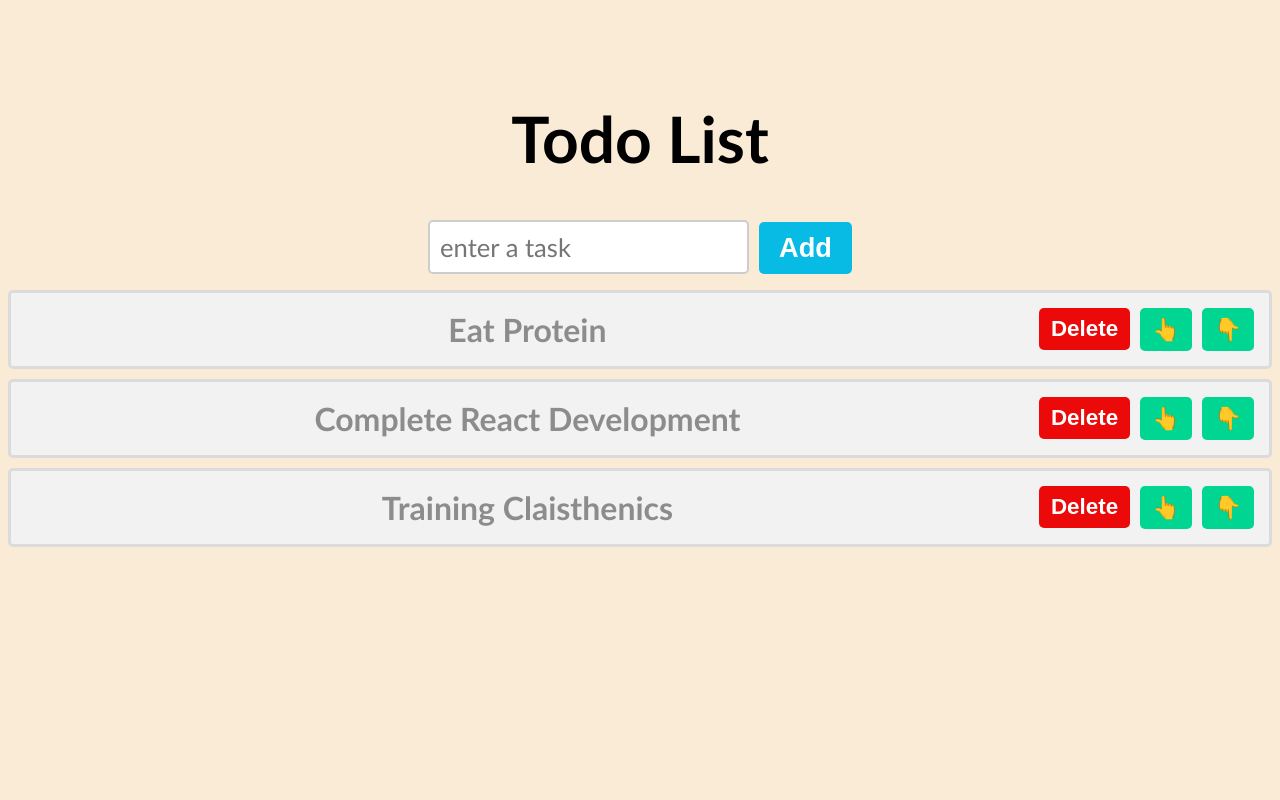
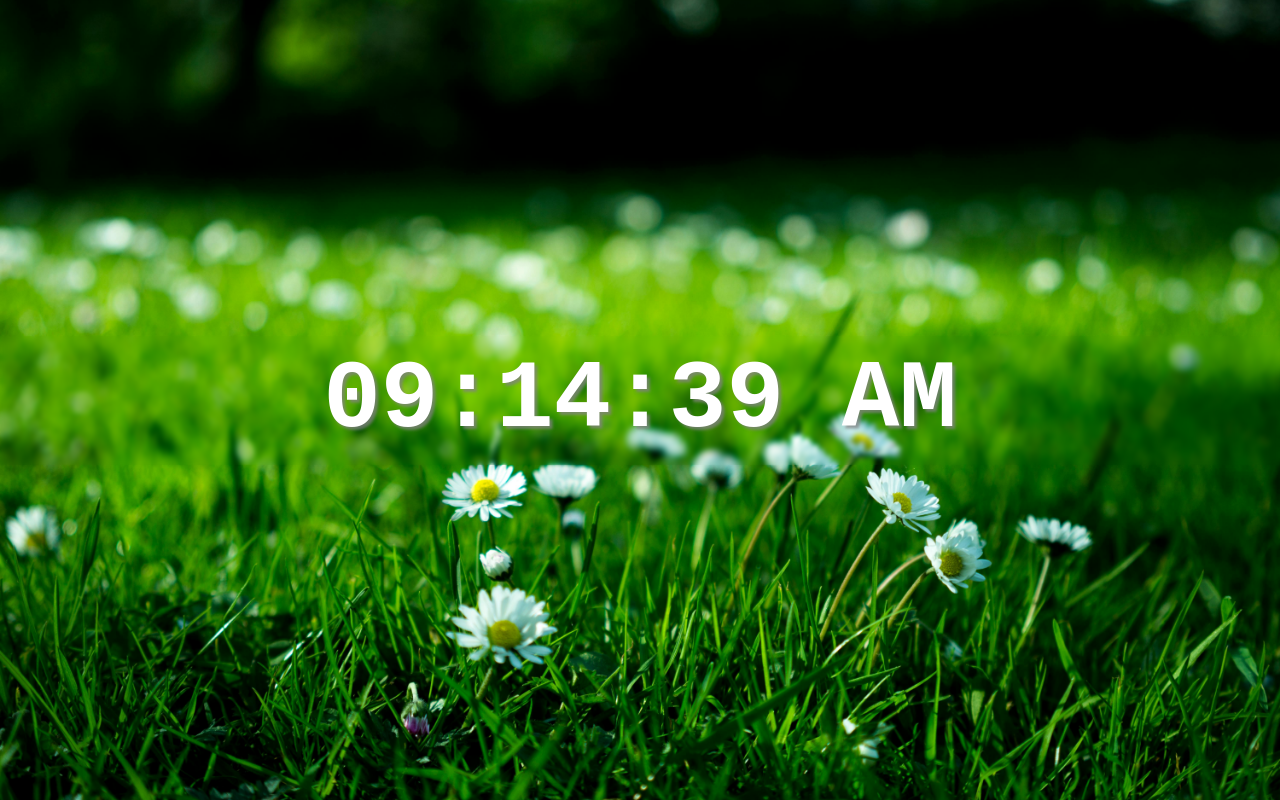
Before and after one commit to ZidanAli111/React-LinkedIn-Navbar, a React (Vite) app: page / in a window 1280 px wide. Built offline with nearby package versions, Linux system fonts and the light colour scheme.

Commit message:
clock commit

```diff
--- a/src/App.jsx
+++ b/src/App.jsx
@@ -1,6 +1,7 @@
 import './App.css'
 import { CarList } from './CarList'
 import { Counter } from './Counter'
+import { DigitalClock } from './DigitalClock'
 import { List } from './List'
 import { Todo } from './Todo'
 import { UserGreeting } from './UserGreeting'
@@ -13,7 +14,8 @@ function App() {
             {/* <List></List> */}
             {/* <Counter></Counter> */}
             {/* <CarList></CarList> */}
-            <Todo></Todo>
+            {/* <Todo></Todo> */}
+            <DigitalClock></DigitalClock>
         </div>
     )
 }
--- /dev/null
+++ b/src/DigitalClock.jsx
@@ -0,0 +1,44 @@
+import { useEffect } from 'react';
+import { useState } from 'react'
+import './clock.css'
+
+export function DigitalClock() {
+
+    const [time, setTime] = useState(new Date());
+
+    useEffect(() => {
+        const intervalId = setInterval(() => {
+            setTime(new Date())
+        }, 1000)
+
+        return () => {
+            clearInterval(intervalId);
+        }
+    }, []);
+
+    function formatTime() {
+        let hours = time.getHours();
+        const minutes = time.getMinutes();
+        const seconds = time.getSeconds();
+
+        const meridiem = hours >= 12 ? "PM" : "AM";
+
+        hours = hours % 12 || 12;
+
+        return `${padZero(hours)
+            }:${padZero(minutes)}:${padZero(seconds)} ${meridiem}`;
+
+    }
+
+    function padZero(number) {
+        return (number < 10 ? "0" : "") + number;
+    }
+
+    return (
+        <div className='clock-container'>
+            <div className='clock'>
+                <span>{formatTime()}</span>
+            </div>
+        </div>
+    )
+}
--- /dev/null
+++ b/src/clock.css
@@ -0,0 +1,27 @@
+body{
+    background-image: url(assets/grass.jpg);
+    background-position: center;
+    background-repeat: no-repeat;
+    background-size: cover;
+    background-attachment: fixed;
+    margin: 0;
+    display: flex;
+    justify-content: center;
+    min-height: 100vh;
+    align-items: center;
+}
+
+.clock-container{
+   backdrop-filter: blur(2px);
+   width: 100vw;
+   padding: 10px 0;
+}
+.clock{
+    color:white;
+    font-size: 6rem;
+    font-weight: bold;
+    font-family: monospace;
+    text-align: center;
+    text-shadow: 3px 3px 3px hsla(0, 0%, 51%, 0.765);
+
+}
--- a/src/index.css
+++ b/src/index.css
@@ -26,9 +26,9 @@
   margin-top: 100px;
 }
 
-body {
+/* body {
   background-color: antiquewhite;
-}
+} */
 
 h1 {
   font-size: 4rem;
```
Also changed, not shown: src/assets/grass.jpg (added), 1 other file (tests, documents, lock files or other folders).
